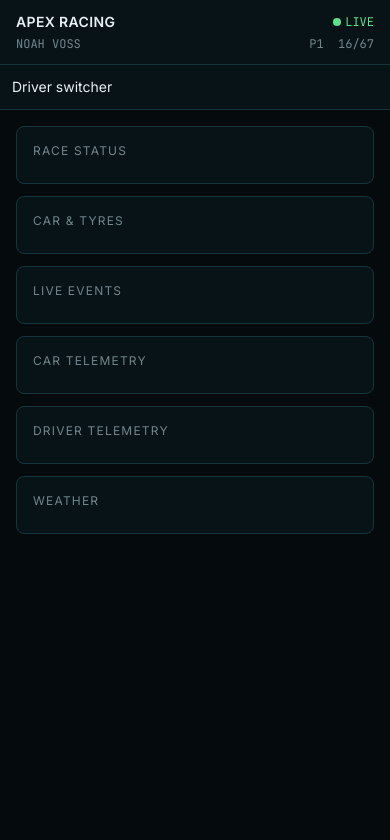
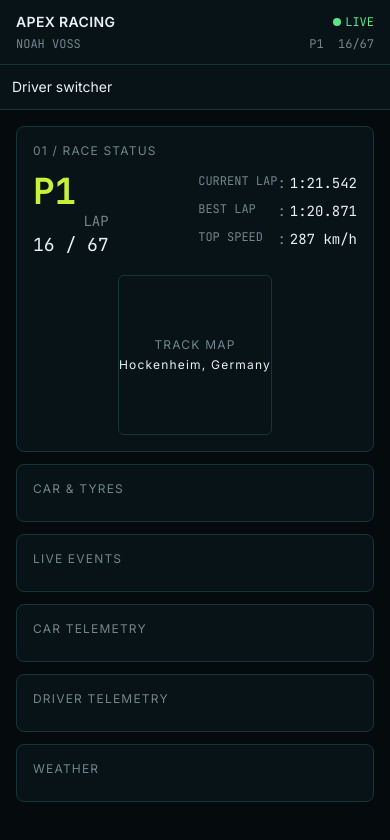
Before and after one commit to Debasree97/Apex-Race-Control, a React (Vite) app: page / in a window 390 px wide. Shown: the top 840 px of the page. Built offline with nearby package versions, Linux system fonts and the light colour scheme.

Commit message:
race status responsive mockup

```diff
--- a/src/components/race/RaceStatusPanel.tsx
+++ b/src/components/race/RaceStatusPanel.tsx
@@ -1,9 +1,59 @@
 export function RaceStatusPanel() {
   return (
-    <section className="bg-surface border border-border rounded-lg p-4">
-      <h2 className="text-xs text-text-secondary uppercase tracking-widest mb-2">
-        Race status
+    <section className="bg-surface border border-border rounded-lg p-4 md:col-span-2">
+      <h2 className="text-xs text-text-secondary uppercase tracking-widest mb-3">
+        01 / Race status
       </h2>
+
+      <div className="flex flex-col  lg:divide-x divide-border lg:flex-row justify-between items-center">
+        <div className="w-full lg:w-fit lg:pr-4 flex lg:flex-col justify-between items-center lg:items-start lg:justify-start">
+          <div className="flex flex-col lg:flex-row items-start lg:items-center justify-between md:justify-start lg:gap-8">
+            <span className="text-4xl font-bold text-accent font-mono">P1</span>
+            <div className="text-right md:text-left font-mono text-sm text-text-secondary">
+              <p>LAP</p>
+              <p className="text-text-primary text-lg">16 / 67</p>
+            </div>
+          </div>
+
+          <div className="flex flex-col divide-y divide-border">
+            <div className="lg:mt-4 pb-2 flex flex-col gap-2 lg:gap-0 lg:flex-row justify-between lg:justify-start border-0 lg:border-b lg:divide-x divide-border font-mono text-xs text-text-secondary">
+              <div className="flex justify-between lg:flex-col lg:pr-4 text-right lg:text-left">
+                <p>CURRENT LAP</p>
+                <p className=" text-sm ">
+                  <span className="lg:hidden mr-1">:</span>
+                  <span className="text-text-primary">1:21.542</span>
+                </p>
+              </div>
+              <div className="flex justify-between lg:flex-col lg:px-4 text-right lg:text-left">
+                <p>BEST LAP</p>
+                <p className=" text-sm ">
+                  <span className="lg:hidden mr-1">:</span>
+                  <span className="text-text-primary">1:20.871</span>
+                </p>
+              </div>
+              <div className="flex justify-between lg:flex-col lg:pl-4 text-right lg:text-left">
+                <p>TOP SPEED</p>
+                <p className=" text-sm">
+                  <span className="lg:hidden mr-1">:</span>
+                  <span className="text-text-primary">287 km/h</span>
+                </p>
+              </div>
+            </div>
+
+            <div className="hidden pt-2 lg:flex flex-col font-mono">
+              <span className="text-2xl text-accent ">+1.075</span>
+              <span className="text-xs text-text-secondary">Gap to Leader</span>
+            </div>
+          </div>
+        </div>
+
+        <div className="mt-4 border border-border rounded-md h-40 flex flex-col items-center justify-center text-text-secondary text-xs uppercase tracking-widest">
+          <span>Track map</span>
+          <span className="text-text-primary normal-case mt-1">
+            Hockenheim, Germany
+          </span>
+        </div>
+      </div>
     </section>
   );
 }
```
